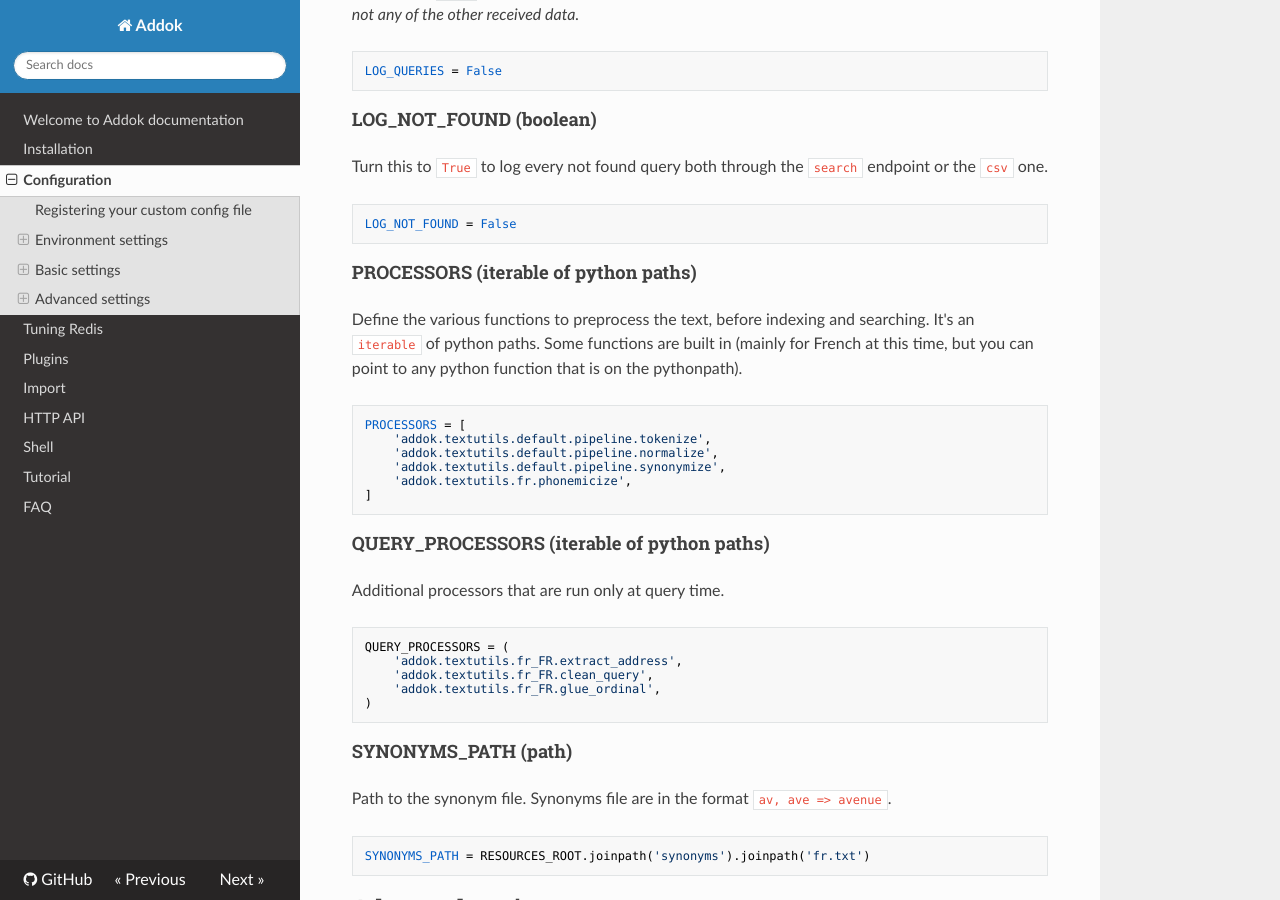
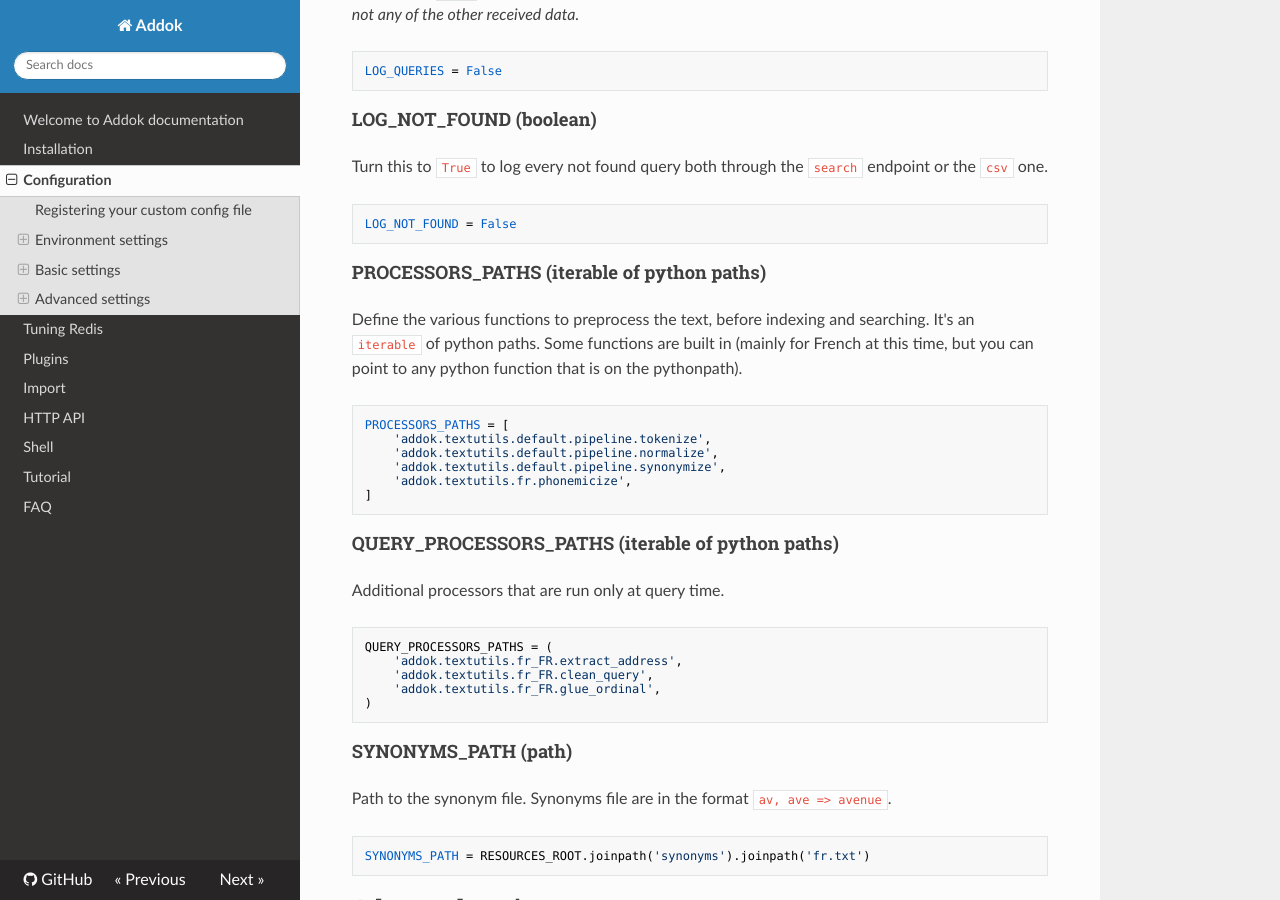
Before and after one commit to addok/addok, an MkDocs documentation site: the page built from docs/config.md, in a window 1280 px wide and 900 px high, scrolled down 3155 px. Built offline with MkDocs 1.6.1, drawn with Linux system fonts in a browser that asks for light colours; nearby versions of some CDN libraries; old or Windows-style settings are respelled for this version of MkDocs; some of the changed text lies outside the part shown.

Commit message:
Use explicit PATH(S) suffixes for settings, fix #224

```diff
--- a/docs/config.md
+++ b/docs/config.md
@@ -147,23 +147,24 @@
 
     LOG_NOT_FOUND = False
 
-#### PROCESSORS (iterable of python paths)
+
+#### PROCESSORS_PATHS (iterable of python paths)
 Define the various functions to preprocess the text, before indexing and
 searching. It's an `iterable` of python paths. Some functions are built in
 (mainly for French at this time, but you can point to any python function that
 is on the pythonpath).
 
-    PROCESSORS = [
+    PROCESSORS_PATHS = [
         'addok.textutils.default.pipeline.tokenize',
         'addok.textutils.default.pipeline.normalize',
         'addok.textutils.default.pipeline.synonymize',
         'addok.textutils.fr.phonemicize',
     ]
 
-#### QUERY_PROCESSORS (iterable of python paths)
+#### QUERY_PROCESSORS_PATHS (iterable of python paths)
 Additional processors that are run only at query time.
 
-    QUERY_PROCESSORS = (
+    QUERY_PROCESSORS_PATHS = (
         'addok.textutils.fr_FR.extract_address',
         'addok.textutils.fr_FR.clean_query',
         'addok.textutils.fr_FR.glue_ordinal',
```
Also changed, not shown: other parts of docs/config.md (+3 -3 lines), docs/tutorial.md (+4 -4 lines), 4 other files.
